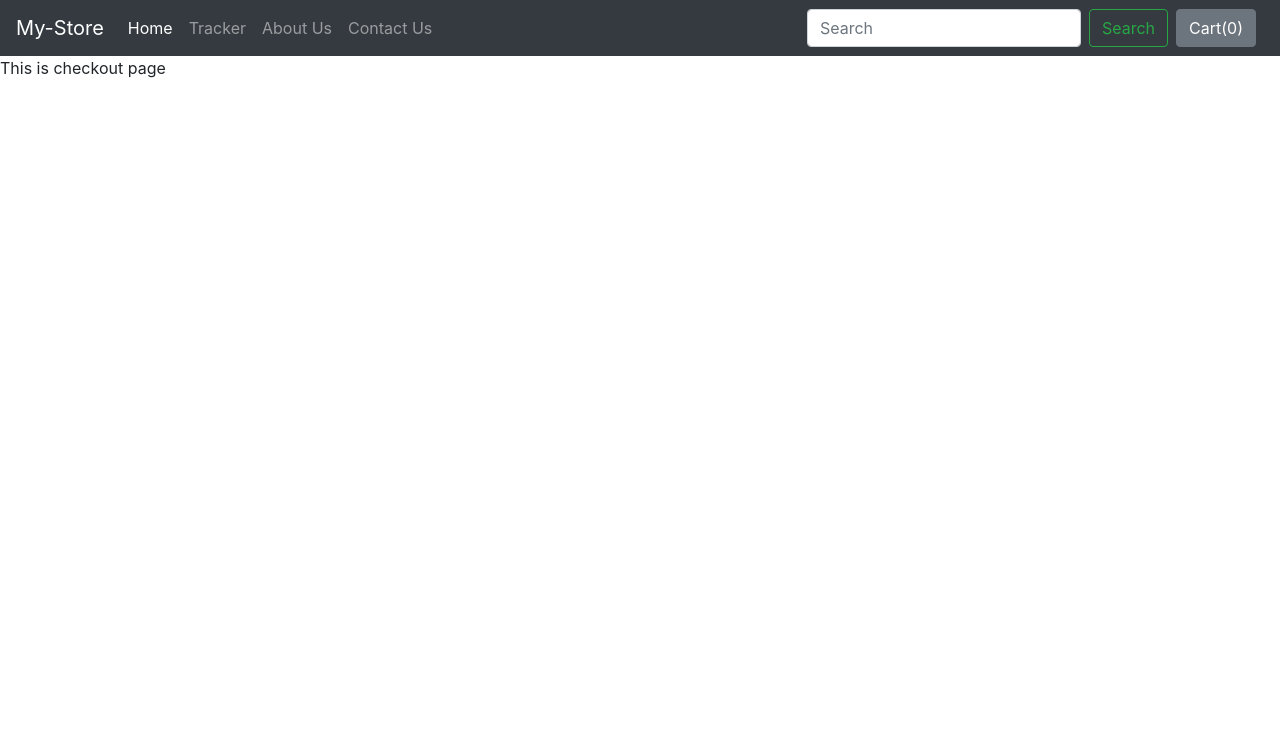
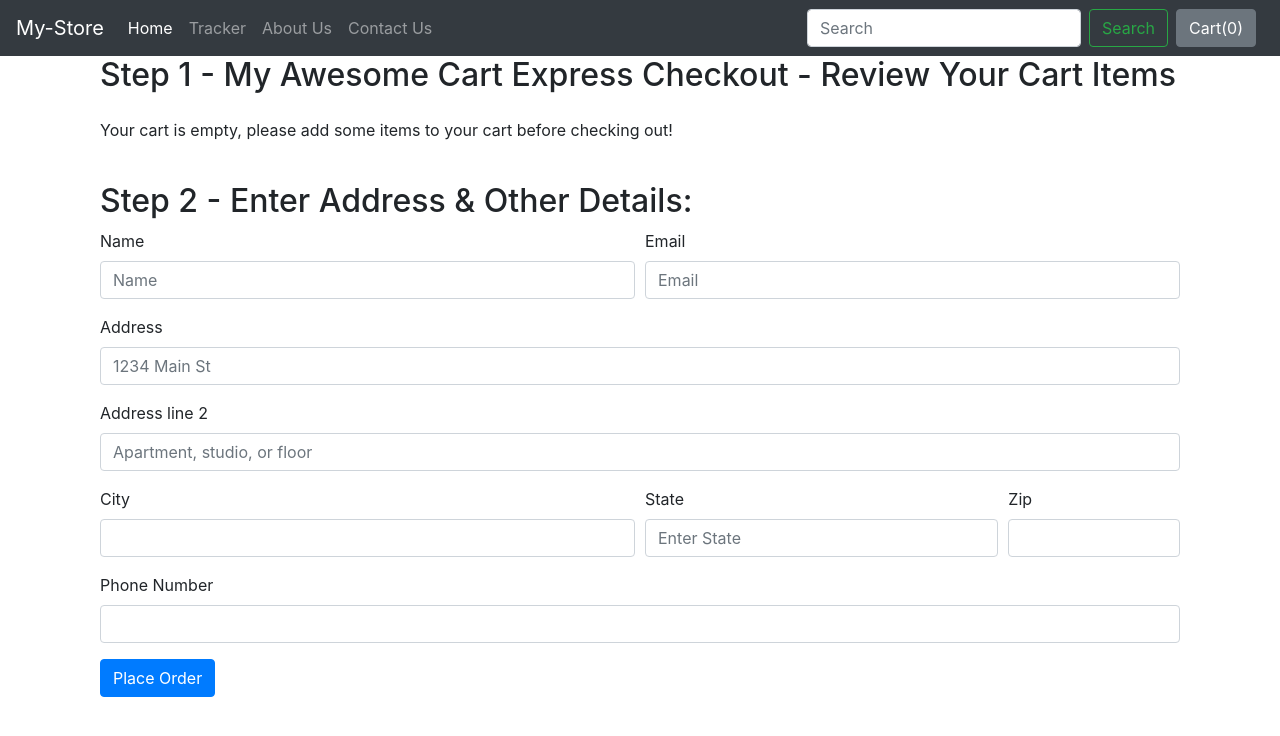
Before and after one commit to asadA009/Ecommerce, a Django app: page /shop/checkout/ in a window 1280 px wide. Shown: the top 736 px of the page. Run offline with Django 3.2, Linux system fonts and the light colour scheme; some libraries are stand-ins or nearby versions.

Commit message:
Third Commit

```diff
--- a/shop/templates/shop/checkout.html
+++ b/shop/templates/shop/checkout.html
@@ -1,4 +1,83 @@
 {% extends 'shop/basic.html' %}
-
-{% block title%} Title of ceckout{% endblock %}
-{% block body %} This is checkout page {% endblock %}
+{% block title%} Checkout - My Awesome Cart{% endblock %}
+{% block body %}
+<div class="container">
+    <div class="col my-6">
+        <h2>Step 1 - My Awesome Cart Express Checkout - Review Your Cart Items</h2>
+        <div class="my-4">
+            <ul class="list-group" id="items">
+            </ul>
+        </div>
+    </div>
+    <div class="col my-4">
+        <h2>Step 2 - Enter Address & Other Details:</h2>
+        <form>
+            <div class="form-row">
+                <div class="form-group col-md-6">
+                    <label for="inputname">Name</label>
+                    <input type="name" class="form-control" id="inputname" placeholder="Name">
+                </div>
+                <div class="form-group col-md-6">
+                    <label for="inputEmail4">Email</label>
+                    <input type="email" class="form-control" id="inputEmail4" placeholder="Email">
+                </div>
+            </div>
+            <div class="form-group">
+                <label for="inputAddress">Address</label>
+                <input type="text" class="form-control" id="inputAddress" placeholder="1234 Main St">
+            </div>
+            <div class="form-group">
+                <label for="inputAddress2">Address line 2</label>
+                <input type="text" class="form-control" id="inputAddress2" placeholder="Apartment, studio, or floor">
+            </div>
+            <div class="form-row">
+                <div class="form-group col-md-6">
+                    <label for="inputCity">City</label>
+                    <input type="text" class="form-control" id="inputCity">
+                </div>
+                <div class="form-group col-md-4">
+                    <label for="inputState">State</label>
+                    <input type="text" class="form-control" id="inputAddress2" placeholder="Enter State">
+                </div>
+                <div class="form-group col-md-2">
+                    <label for="inputZip">Zip</label>
+                    <input type="text" class="form-control" id="inputZip">
+                </div>
+            </div>
+            <div class="form-group">
+                <label for="inputZip">Phone Number</label>
+                <input type="tel" class="form-control" id="inputPhone">
+            </div>
+            <button type="submit" class="btn btn-primary">Place Order</button>
+        </form>
+    </div>
+</div>
+{% endblock %}
+{% block js %}
+<script>
+if (localStorage.getItem('cart') == null) {
+    var cart = {};
+} else {
+    cart = JSON.parse(localStorage.getItem('cart'));
+}
+console.log(cart);
+var sum = 0;
+if ($.isEmptyObject(cart)) {
+    //if object is empty
+    mystr = `<p>Your cart is empty, please add some items to your cart before checking out!</p>`
+    $('#items').append(mystr);
+} else {
+    for (item in cart) {
+        let name = cart[item][1];
+        let qty = cart[item][0];
+        sum = sum + qty;
+        mystr = `<li class="list-group-item d-flex justify-content-between align-items-center">
+                    ${name}
+                    <span class="badge badge-primary badge-pill">${qty}</span>
+                </li>`
+        $('#items').append(mystr);
+    }
+}
+document.getElementById('cart').innerHTML = sum;
+</script>
+{% endblock %}
```
Also changed, not shown: shop/templates/shop/index.html (+47 -21 lines).
